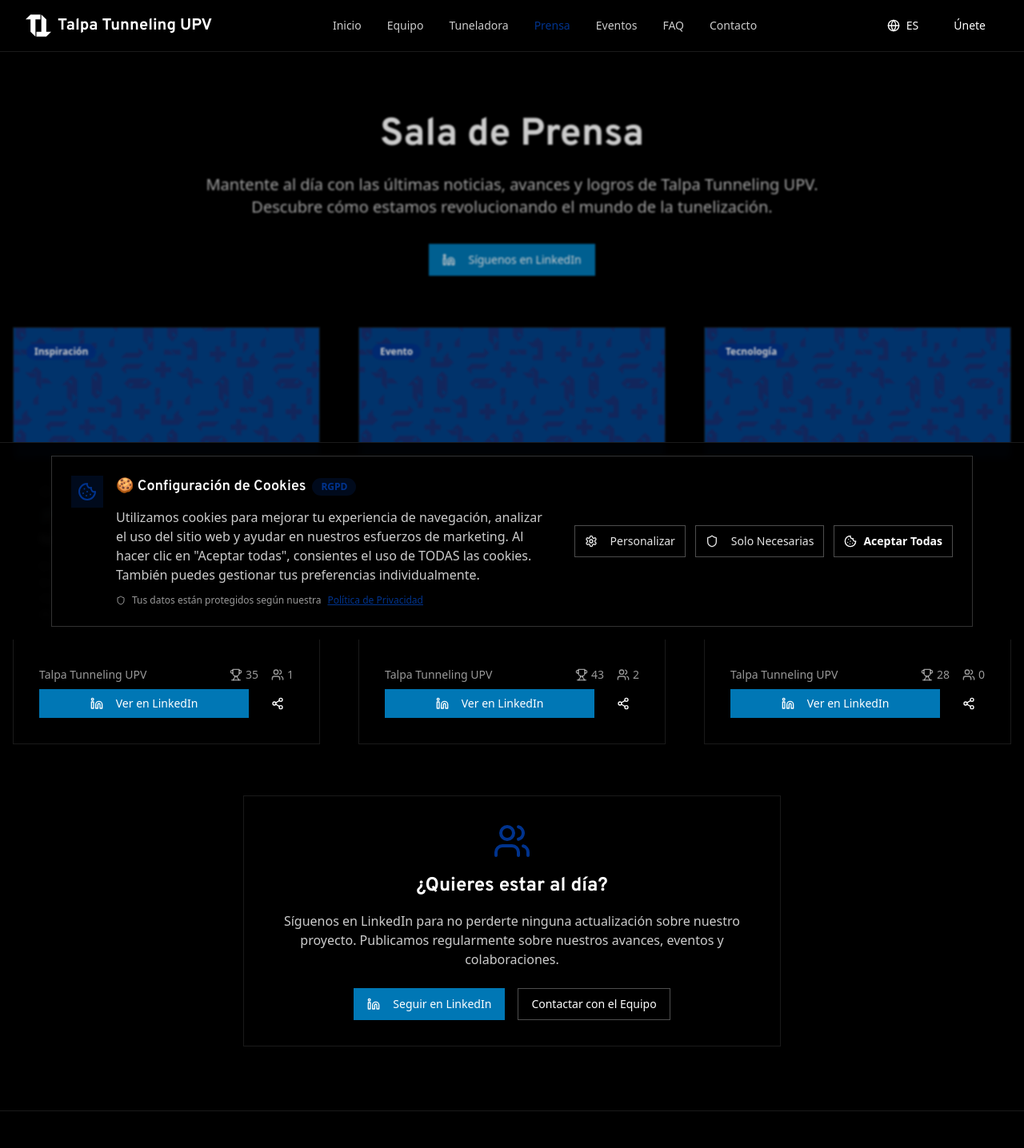
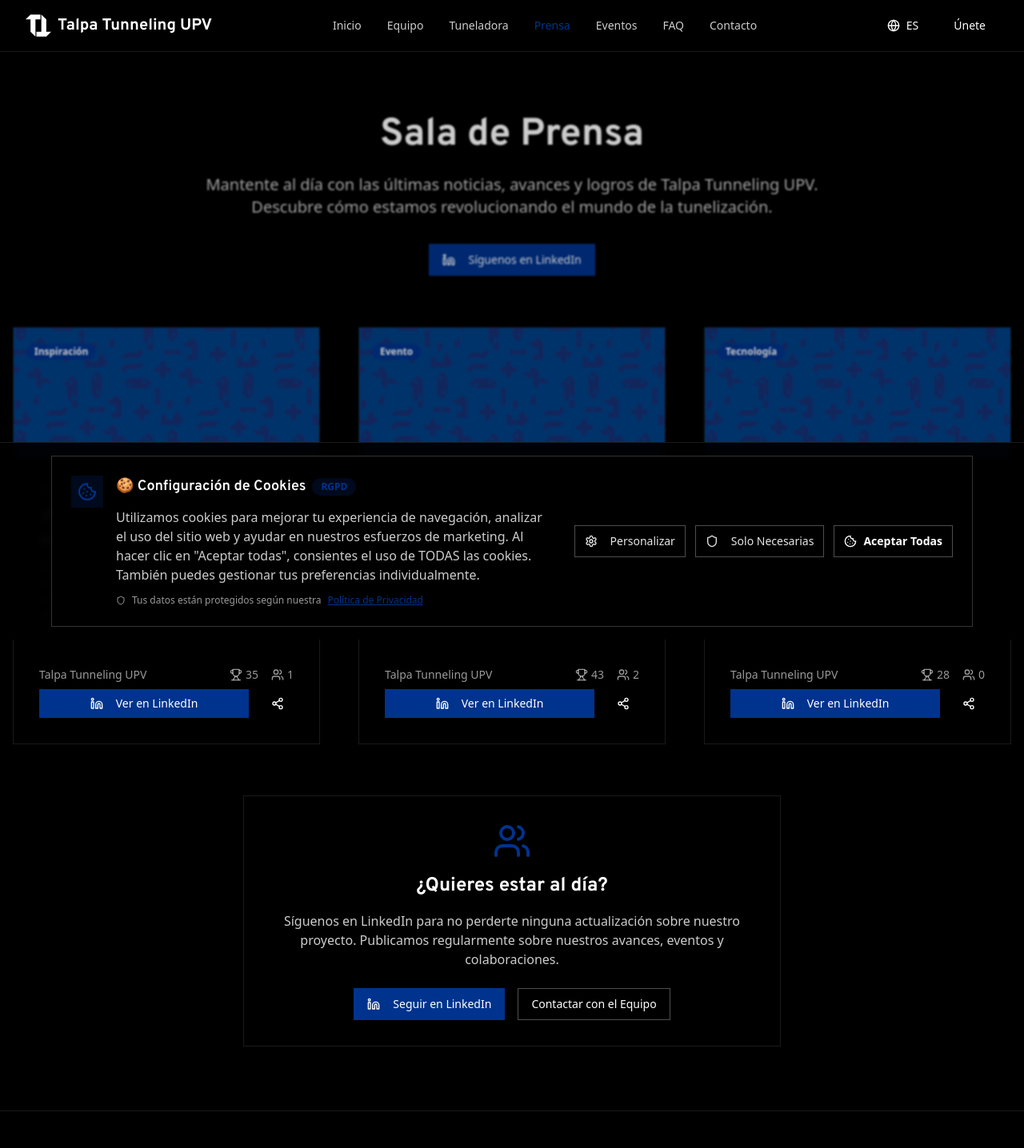
Before and after one commit to irenemg8/talpa, a Next.js app: page /prensa in a window 1280 px wide. Shown: the top 1436 px of the page at 80% size. Built offline with nearby package versions, Linux system fonts and the light colour scheme.

Commit message:
Cambios Irene |
Fin prensa

```diff
--- a/app/prensa/page.tsx
+++ b/app/prensa/page.tsx
@@ -126,7 +126,7 @@ export default function PrensaPage() {
                      <div className="flex flex-col sm:flex-row gap-4 justify-center">
              <Button
                asChild
-              className="bg-[#0077B5] hover:bg-[#0077B5]/80 border border-[#0077B5] hover:border-[#0077B5]/80 transition-all duration-200"
+               className="bg-[#00338d] hover:bg-[#00338d]/80 border border-[#00338d] hover:border-[#00338d]/80 transition-all duration-200"
              >
                <a
                  href="https://www.linkedin.com/company/talpa-tunneling-upv/"
@@ -196,7 +196,7 @@ export default function PrensaPage() {
 
                   <Button
                     size="sm"
-                    className="flex-1 bg-[#0077B5] hover:bg-[#0077B5]/80 border border-[#0077B5] hover:border-[#0077B5]/80 transition-all duration-200"
+                    className="flex-1 bg-[#00338d] hover:bg-[#0077B5]/80 border border-[#00338d] hover:border-[#00338d]/80 transition-all duration-200"
                     onClick={() => window.open(article.linkedinUrl, '_blank')}
                   >
                     <Linkedin className="h-4 w-4 mr-2" />
@@ -237,7 +237,7 @@ export default function PrensaPage() {
               <div className="flex flex-col sm:flex-row gap-4 justify-center">
                                  <Button
                    asChild
-                  className="bg-[#0077B5] hover:bg-[#0077B5]/80 border border-[#0077B5] hover:border-[#0077B5]/80 transition-all duration-200"
+                   className="bg-[#00338d] hover:bg-[#00338d]/80 border border-[#00338d] hover:border-[#00338d]/80 transition-all duration-200"
                  >
                    <a
                      href="https://www.linkedin.com/company/talpa-tunneling-upv/"
```
Lines whose indentation alone changed are shown as unchanged.
